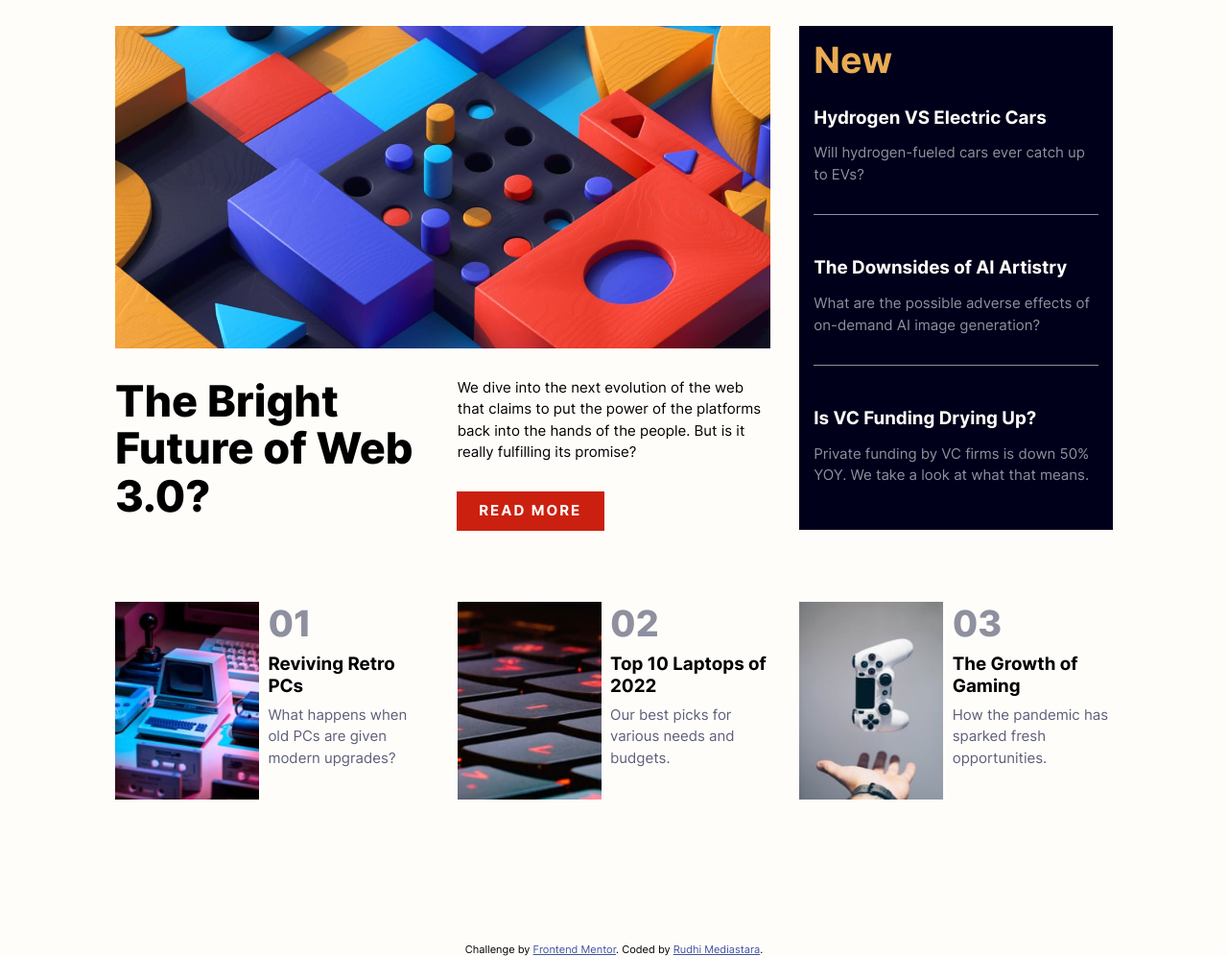
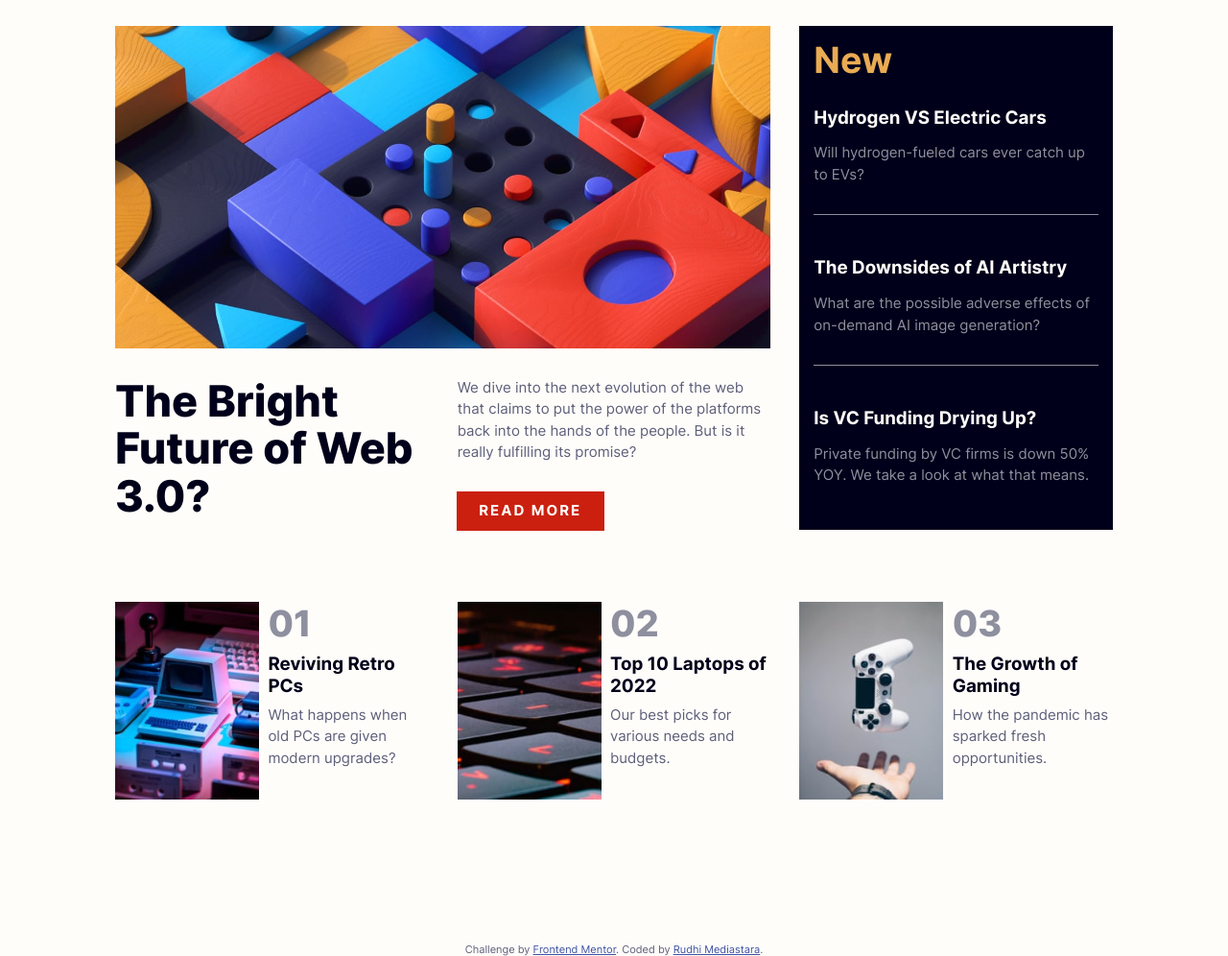
Before and after one commit to rudimediaz/fem-news-homepage, a website built with Vite: page index.html in a window 1280 px wide. Shown: the part 92-1088 px from the top of the page at 96% size. Built offline with nearby package versions, Linux system fonts and the light colour scheme; some packages are replaced by stand-ins of ours.

Commit message:
fix: text color

```diff
--- a/src/styles.css
+++ b/src/styles.css
@@ -68,6 +68,7 @@
         font-family: "Inter", sans-serif;
         overflow-x: hidden;
         background-color: var(--clr-n-1);
+        color : var(--clr-n-3);
     }
 }
 
@@ -384,6 +385,10 @@ nav {
     gap: 2rem;
 }
 
+.headline h2 {
+    color : var(--clr-n-4);
+}
+
 .headline :is(picture, source, source) {
     display: contents;
 }
@@ -392,6 +397,7 @@ nav {
     width: 100%;
     object-fit: scale-down;
 }
+
 
 .headline__action a {
     padding-block: 0.75em;
@@ -504,6 +510,11 @@ nav {
     row-gap: 0.5em;
 }
 
+
+.card-topnews h3 {
+    color : var(--clr-n-4);
+}
+
 .card-topnews > :is(span, h3) {
     line-height: normal;
 }
```
